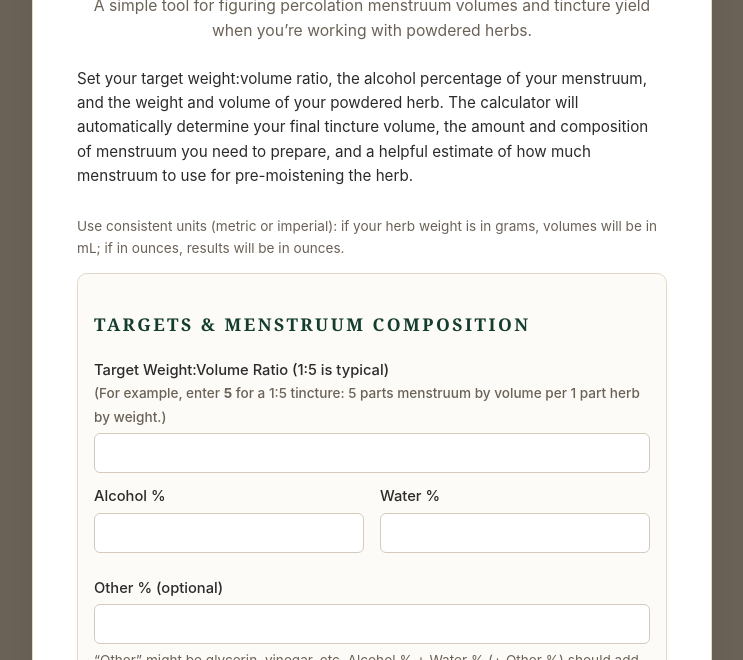
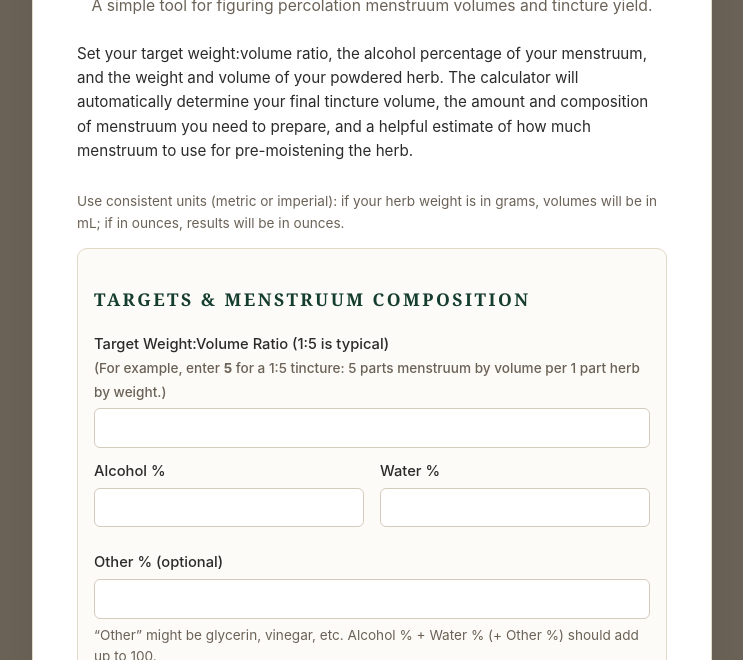
Before and after one commit to terrasylvaschool/percolation-calc, a plain HTML site: page index.html in a window 1280 px wide. Shown: the part 440-1100 px from the top of the page, without its empty margins (268-1011 px from the left). Drawn offline with Linux system fonts and the light colour scheme.

Commit message:
Update index.html

```diff
--- a/index.html
+++ b/index.html
@@ -236,7 +236,7 @@
     </div>
       <h1>Percolation Calculator</h1>
       <p class="subtitle">
-        A simple tool for figuring percolation menstruum volumes and tincture yield when you’re working with powdered herbs.
+        A simple tool for figuring percolation menstruum volumes and tincture yield.
       </p>
 
       <p class="sections-intro">
```
